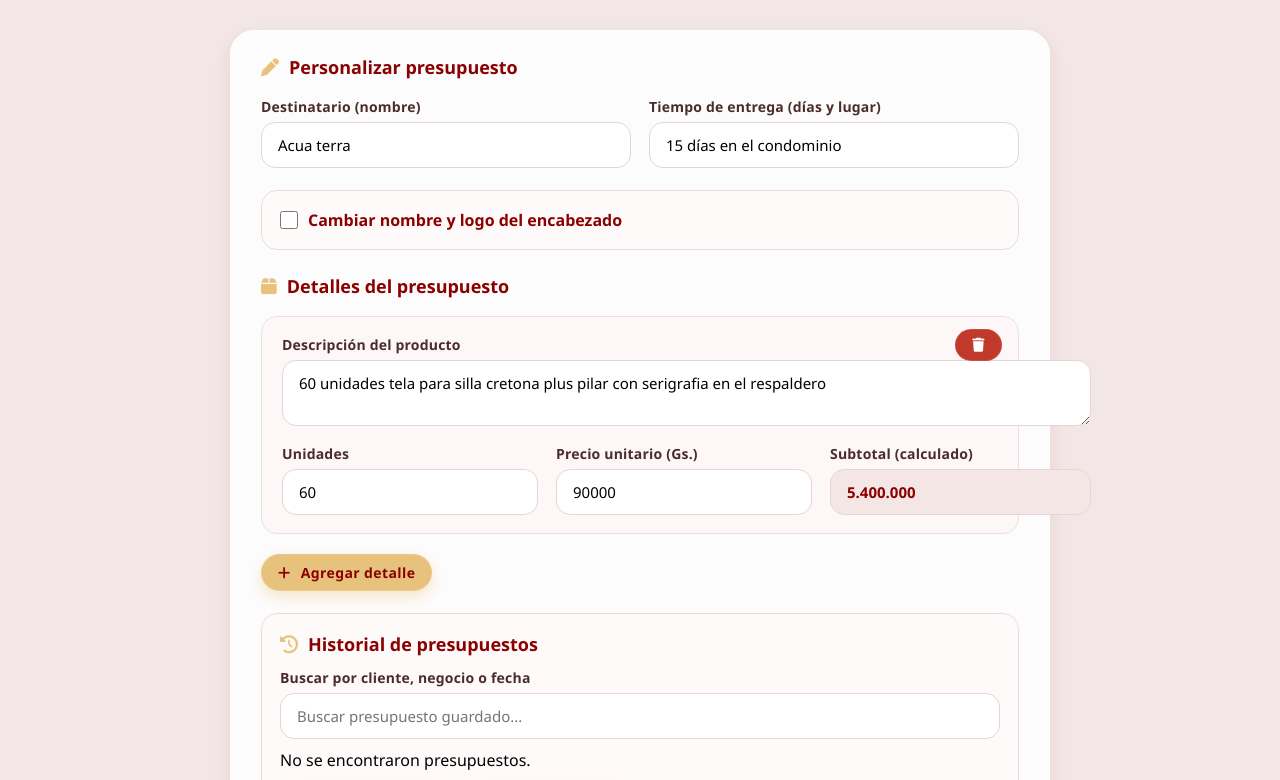
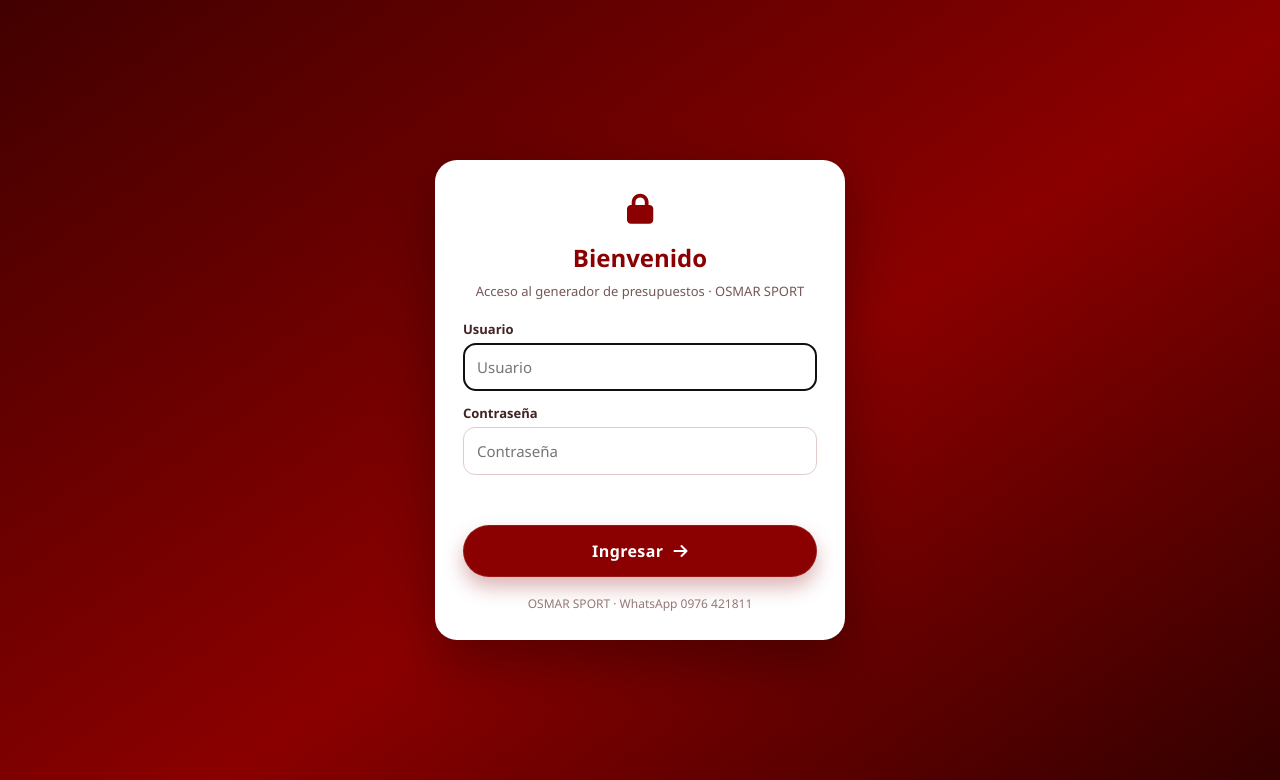
Before and after one commit to OSMAR1109/Presupuesto, a plain HTML site: page index.html in a window 1280 px wide. Shown: the top 780 px of the page. Drawn offline with Linux system fonts and the light colour scheme.

Commit message:
Add welcome screen and login form styles

```diff
--- a/index.html
+++ b/index.html
@@ -555,9 +555,51 @@
         .logo-placeholder img{width:100%;height:100%;object-fit:contain;border-radius:50%}
         .extra-panel[hidden], .editor-grid[hidden]{display:none!important}
         @media(max-width:700px){.controls-panel{padding:18px}.history-item{align-items:flex-start}}
-        </style>
+
+        /* Pantalla de bienvenida y acceso */
+        .app-overlay{position:fixed;inset:0;z-index:99999;background:linear-gradient(145deg,#420000,#8b0000 55%,#310000);display:flex;align-items:center;justify-content:center;padding:20px;color:white}
+        .app-overlay[hidden]{display:none!important}
+        .app-welcome{text-align:center;width:min(100%,430px);animation:appear .35s ease}
+        .app-monogram{width:90px;height:90px;border:2px solid #e7c27d;border-radius:24px;display:grid;place-items:center;margin:0 auto 22px;font-size:34px;font-weight:800;color:#e7c27d;box-shadow:0 12px 32px #0004}
+        .app-welcome h1{font-size:25px;letter-spacing:1px;margin-bottom:12px}
+        .app-welcome p{line-height:1.6;color:#f4e8e8}
+        .app-footer{margin-top:25px;font-size:12px;color:#ecd6d6;line-height:1.8}
+        .app-spinner{width:35px;height:35px;border:3px solid #ffffff44;border-top-color:#e7c27d;border-radius:50%;animation:spin .8s linear infinite;margin:26px auto 0}
+        .login-card{background:white;color:#442222;border-radius:22px;padding:28px;box-shadow:0 20px 55px #0005;width:min(100%,410px);animation:appear .3s ease}
+        .login-card h2{color:#8b0000;margin:0 0 8px}.login-card p{font-size:13px;color:#745858;margin-bottom:20px}
+        .login-card label{display:block;font-size:13px;font-weight:650;margin:13px 0 5px}
+        .login-card input{width:100%;padding:13px;border:1px solid #e2caca;border-radius:12px;font-size:15px}
+        .login-card button{width:100%;margin-top:20px}
+        .login-error{color:#ad2020;font-size:13px;min-height:20px;margin-top:10px}
+        @keyframes spin{to{transform:rotate(360deg)}}@keyframes appear{from{opacity:0;transform:translateY(10px)}to{opacity:1;transform:translateY(0)}}
+        @media print{.app-overlay{display:none!important}}
+    </style>
 </head>
 <body>
+    <div id="pantallaBienvenida" class="app-overlay" role="status" aria-live="polite">
+        <div class="app-welcome">
+            <div class="app-monogram">OS</div>
+            <h1>OSMAR SPORT</h1>
+            <p>App hecho exclusivo por <strong>OSMAR SPORT</strong></p>
+            <div class="app-spinner" aria-label="Cargando"></div>
+            <div class="app-footer">Copyright © · Todos los derechos reservados<br>WhatsApp: 0976 421811</div>
+        </div>
+    </div>
+    <div id="pantallaLogin" class="app-overlay" hidden>
+        <form class="login-card" id="formAcceso" autocomplete="on">
+            <div style="text-align:center;font-size:30px;color:#8b0000;margin-bottom:12px"><i class="fas fa-lock"></i></div>
+            <h2 style="text-align:center">Bienvenido</h2>
+            <p style="text-align:center">Acceso al generador de presupuestos · OSMAR SPORT</p>
+            <label for="usuarioAcceso">Usuario</label>
+            <input id="usuarioAcceso" type="text" autocomplete="username" required placeholder="Usuario">
+            <label for="claveAcceso">Contraseña</label>
+            <input id="claveAcceso" type="password" autocomplete="current-password" required placeholder="Contraseña">
+            <div class="login-error" id="errorAcceso" aria-live="polite"></div>
+            <button type="submit" class="btn btn-primary">Ingresar <i class="fas fa-arrow-right"></i></button>
+            <div style="text-align:center;font-size:12px;color:#967777;margin-top:18px">OSMAR SPORT · WhatsApp 0976 421811</div>
+        </form>
+    </div>
+
 
     <!-- Panel de controles (edición + botón de imprimir) -->
     <div class="controls-panel no-print" id="controlsPanel">
@@ -724,7 +766,7 @@
 
             function crearDetalleEditor(datos = {}) {
                 const id = 'detalle_' + (detalleIdCounter++);
-                const desc = datos.descripcion !== undefined ? datos.descripcion : '60 unidades tela para silla cretona plus pilar con serigrafia en el respaldero';
+                const desc = datos.descripcion !== undefined ? datos.descripcion : 'tela para silla cretona plus pilar con serigrafia en el respaldero';
                 const unidades = datos.unidades !== undefined ? datos.unidades : 60;
                 const precio = datos.precio !== undefined ? datos.precio : 90000;
 
@@ -865,7 +907,7 @@
                 setInterval(actualizarFechaHora, 60000);
 
                 const primerDetalle = crearDetalleEditor({
-                    descripcion: '60 unidades tela para silla cretona plus pilar con serigrafia en el respaldero',
+                    descripcion: 'tela para silla cretona plus pilar con serigrafia en el respaldero',
                     unidades: 60,
                     precio: 90000
                 });
@@ -896,5 +938,35 @@
             inicializar();
         })();
     </script>
+
+    <script>
+    (function(){
+        const splash=document.getElementById('pantallaBienvenida');
+        const login=document.getElementById('pantallaLogin');
+        const key='osmarSportPresupuestosAccesoV1';
+        // Inicio de sesión recordado solo en este navegador.
+        document.body.style.overflow='hidden';
+        const iniciar=()=>{login.hidden=true;splash.hidden=true;document.body.style.overflow='';};
+        window.setTimeout(()=>{
+            splash.hidden=true;
+            let autorizado=false;
+            try{autorizado=localStorage.getItem(key)==='autorizado'}catch(e){}
+            if(autorizado)iniciar();
+            else{login.hidden=false;document.getElementById('usuarioAcceso').focus();}
+        },3000);
+        document.getElementById('formAcceso').addEventListener('submit',function(e){
+            e.preventDefault();
+            const u=document.getElementById('usuarioAcceso').value.trim();
+            const c=document.getElementById('claveAcceso').value;
+            if(u.toLocaleLowerCase()==='osmar sport' && c==='1992'){
+                try{localStorage.setItem(key,'autorizado')}catch(e){}
+                iniciar();
+            }else{
+                document.getElementById('errorAcceso').textContent='Usuario o contraseña incorrectos.';
+                document.getElementById('claveAcceso').value='';
+            }
+        });
+    })();
+    </script>
 </body>
 </html>
```
